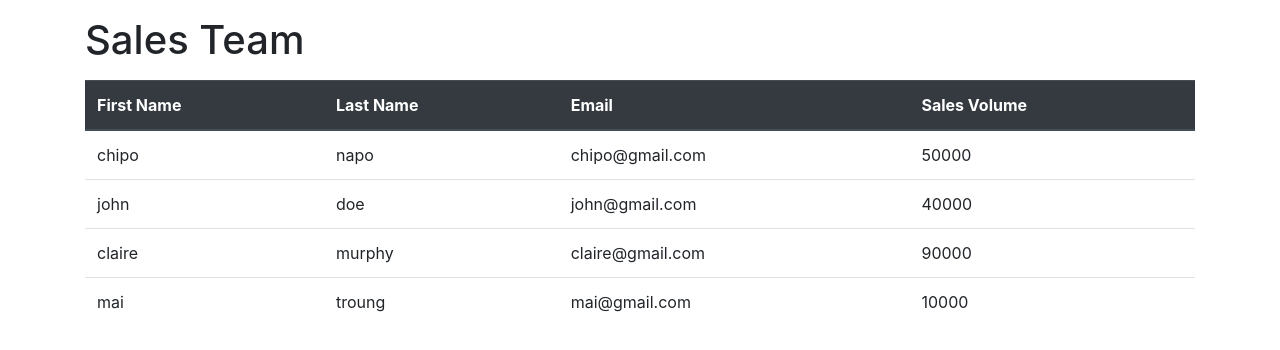
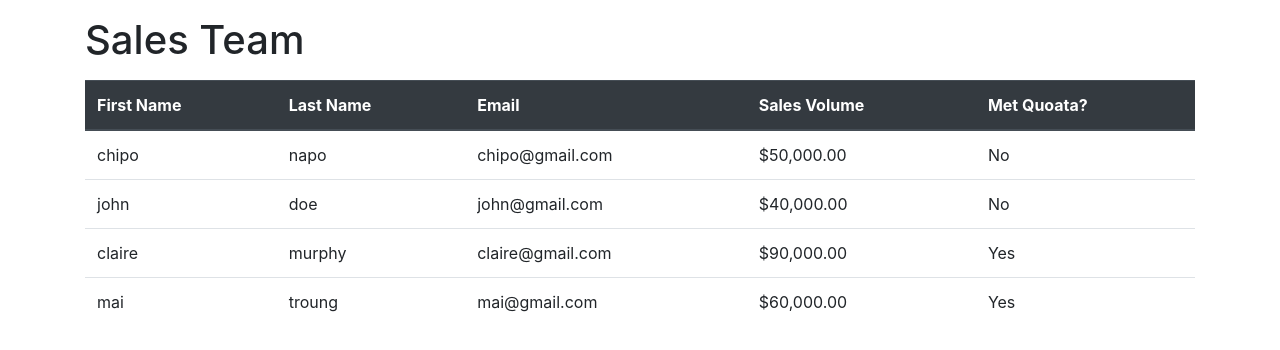
Before and after one commit to pablonap/sales-project, an Angular app: page / in a window 1280 px wide. Shown: the top 350 px of the page. Built offline with nearby package versions, Linux system fonts and the light colour scheme.

Commit message:
video #42.0 - Work with *ngIf and pipes for currency.

```diff
--- a/src/app/sales-person-list/sales-person-list-bootstrap.component.html
+++ b/src/app/sales-person-list/sales-person-list-bootstrap.component.html
@@ -6,6 +6,7 @@
             <th>Last Name</th>
             <th>Email</th>
             <th>Sales Volume</th>
+            <th>Met Quoata?</th>
         </tr>
     </thead>
 
@@ -14,7 +15,12 @@
             <td>{{ tempSalesPerson.firstName }}</td>
             <td>{{ tempSalesPerson.lastName }}</td>
             <td>{{ tempSalesPerson.email }}</td>
-            <td>{{ tempSalesPerson.salesVolume }}</td>
+            <td>{{ tempSalesPerson.salesVolume | currency: 'USD' }}</td>
+
+            <td>
+                <div *ngIf="tempSalesPerson.salesVolume >= 60000; else myElseBlock">Yes</div>
+                <ng-template #myElseBlock>No</ng-template>
+            </td>
         </tr>
 
     </tbody>
--- a/src/app/sales-person-list/sales-person-list.component.ts
+++ b/src/app/sales-person-list/sales-person-list.component.ts
@@ -13,7 +13,7 @@
     new SalesPerson("chipo", "napo", "chipo@gmail.com", 50000),
     new SalesPerson("john", "doe", "john@gmail.com", 40000),
     new SalesPerson("claire", "murphy", "claire@gmail.com", 90000),
-    new SalesPerson("mai", "troung", "mai@gmail.com", 10000)
+    new SalesPerson("mai", "troung", "mai@gmail.com", 60000)
   ];
 
   constructor() {}
```
